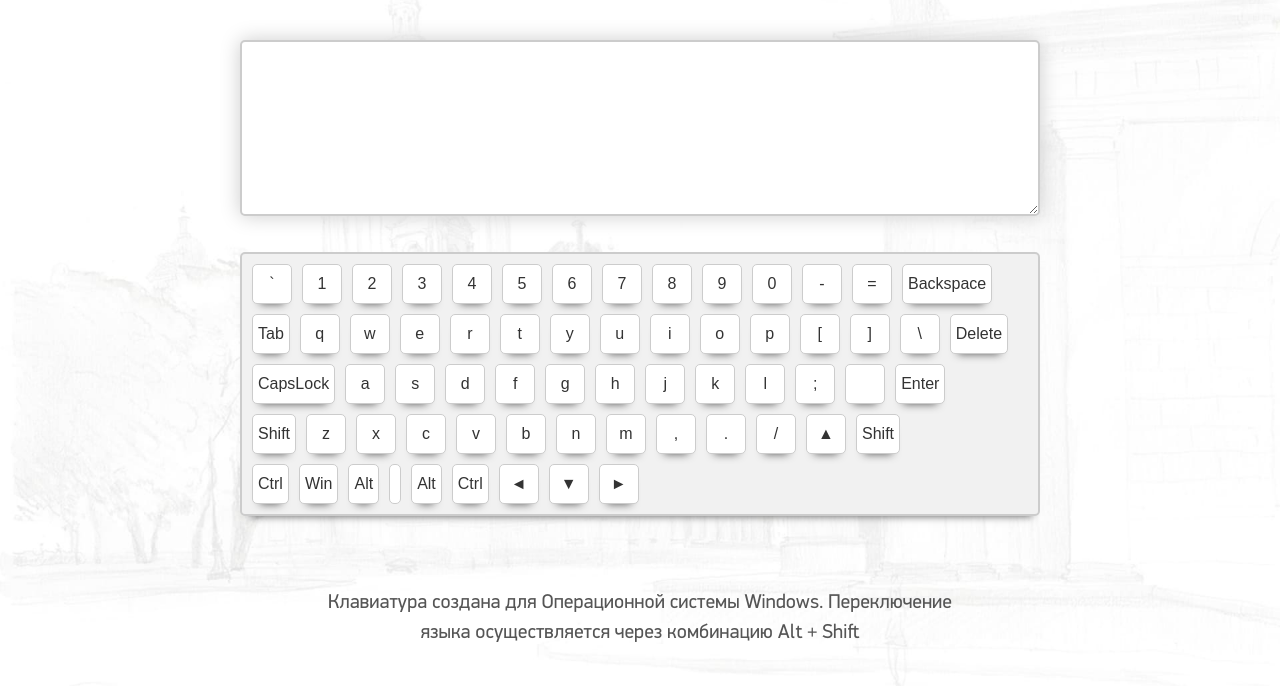
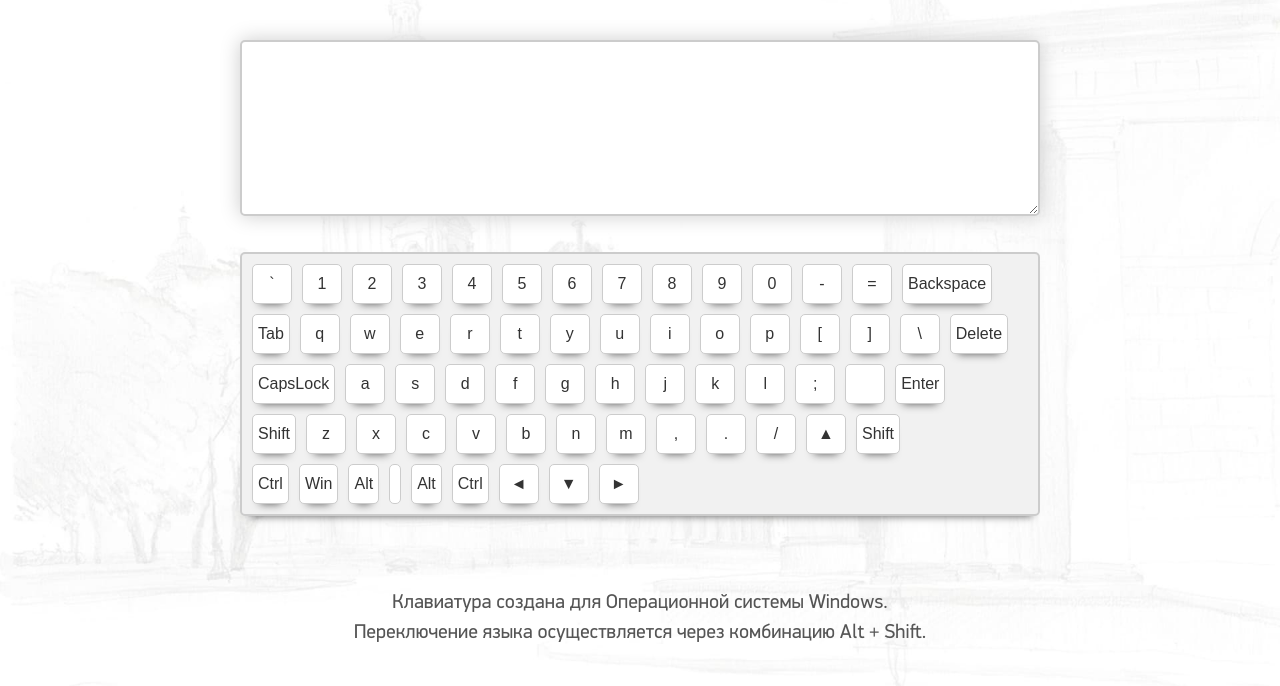
Before and after one commit to AndreiChaika/keyboard, a website with bundled scripts: page index.html in a window 1280 px wide. Shown: the part 130-816 px from the top of the page. Built offline with nearby package versions, Linux system fonts and the light colour scheme.

Commit message:
fix: correct p

```diff
--- a/script.js
+++ b/script.js
@@ -39,7 +39,7 @@ h1.textContent = 'Virtual Keyboard by Andrei Chaika';
 // Добавляю подпись p с текстом в footer
 const p = document.createElement('p');
 footer.appendChild(p);
-p.textContent = 'Клавиатура создана для Операционной системы Windows. Переключение языка осуществляется через комбинацию Alt + Shift';
+p.textContent = 'Клавиатура создана для Операционной системы Windows. Переключение языка осуществляется через комбинацию Alt + Shift.';
 
 
 
--- a/style.css
+++ b/style.css
@@ -41,7 +41,7 @@ h1 {
 footer p {
     color: #555;
     font-size: 20px;
-    width: 50%;
+    max-width: 600px;
     text-align: center;
     margin: 0 auto;
     line-height: 30px;
```
